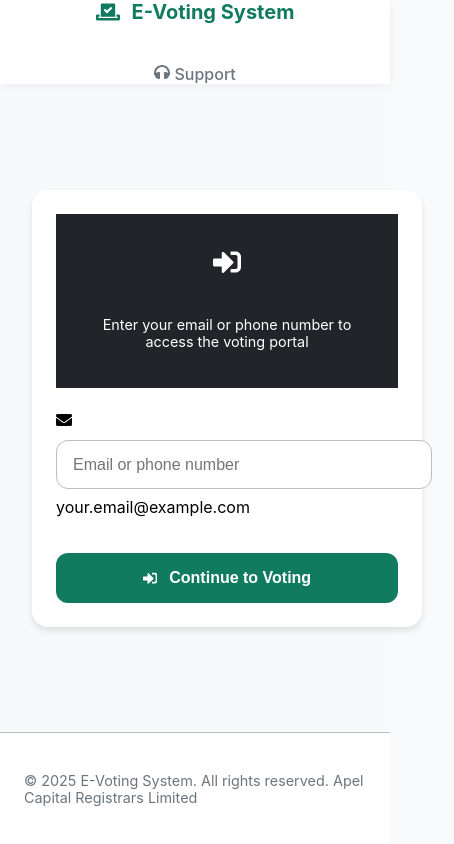
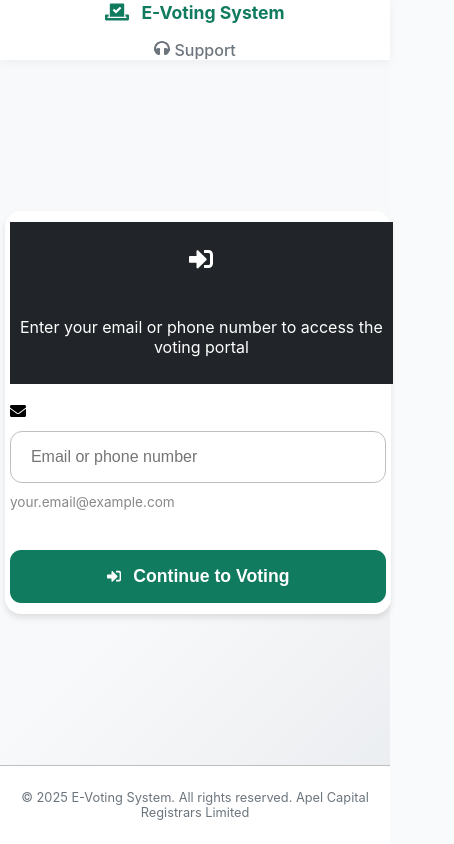
Before and after one commit to Favorjs/web-voting, a React (Vite) app: page / in a window 390 px wide. Shown: the whole page, 454 px wide, since content can reach past the window. Built offline with nearby package versions, Linux system fonts and the light colour scheme; no server answers.

Commit message:
littlee adjustments

```diff
--- a/src/components/LandingPage.css
+++ b/src/components/LandingPage.css
@@ -12,10 +12,10 @@
 }
 
 .landing-container {
-  min-height: 90vh;
+  min-height: 100vh;
   display: flex;
   flex-direction: column;
-  background-color: #f8f9fa;
+  background: linear-gradient(135deg, #f8f9fa 60%, #e9ecef 100%);
   font-family: 'Segoe UI', 'Roboto', 'Oxygen', sans-serif;
   color: var(--dark);
   line-height: 1.2;
@@ -33,23 +33,23 @@
 }
 
 .header-content {
-  max-width: 1200px;
+  max-width: 900px;
   margin: 0 auto;
-  padding: 0 2rem;
+  padding: 0 1.2rem;
   display: flex;
   justify-content: space-between;
   align-items: center;
-  gap: 1rem;
+  gap: 0.7rem;
 }
 
 .user-greeting {
   display: flex;
   align-items: baseline;
-  gap: 0.75rem;
+  gap: 0.5rem;
 }
 
 .welcome-message {
-  font-size: 1rem;
+  font-size: 1.05rem;
   font-weight: 500;
   color: var(--gray);
   margin: 0;
@@ -89,34 +89,41 @@
 /* Main Content Styles */
 .landing-main {
   flex: 1;
-  padding: 2rem 1rem;
-  max-width: 1200px;
+  padding: 2.5rem 1rem 2rem 1rem;
+  max-width: 900px;
   margin: 0 auto;
   width: 100%;
   display: flex;
   flex-direction: column;
-  gap: 3rem;
+  gap: 2.5rem;
+  align-items: center;
+  justify-content: center;
 }
 
 /* Info Card Styles */
 .info-card {
   background: white;
-  border-radius: 12px;
+  border-radius: 16px;
   box-shadow: 0 5px 20px rgba(0, 0, 0, 0.08);
   overflow: hidden;
-  max-width: 800px;
+  max-width: 500px;
   margin: 0 auto;
   width: 100%;
   border: 1px solid var(--light-gray);
+  display: flex;
+  flex-direction: column;
+  align-items: center;
 }
 
 .card-header {
   display: flex;
   align-items: center;
   gap: 1rem;
-  padding: 1.5rem;
+  padding: 1.2rem 1rem;
   background:#212529;
   color: white;
+  width: 100%;
+  justify-content: center;
 }
 
 .icon-wrapper {
@@ -135,19 +142,21 @@
 }
 
 .card-title {
-  font-size: 1.5rem;
+  font-size: 1.3rem;
   font-weight: 600;
   margin: 0;
+  text-align: center;
 }
 
 .card-body {
-  padding: 2rem;
+  padding: 1.2rem 1rem 1.5rem 1rem;
+  width: 100%;
 }
 
 .instructions-list {
   display: flex;
   flex-direction: column;
-  gap: 1.5rem;
+  gap: 1.2rem;
   list-style: none;
   padding: 0;
   margin: 0;
@@ -155,16 +164,20 @@
 
 .instruction-item {
   display: flex;
-  gap: 1.25rem;
+  gap: 1rem;
   align-items: flex-start;
   position: relative;
-  padding-left: 1.5rem;
+  padding-left: 1.2rem;
+  border-radius: 8px;
+  background: #f8f9fa;
+  box-shadow: 0 1px 4px rgba(0,0,0,0.03);
+  min-height: 56px;
 }
 
 .instruction-marker {
   position: absolute;
-  left: 0;
-  top: 5px;
+  left: 0.2rem;
+  top: 1.2rem;
   width: 8px;
   height: 8px;
   background: var(--primary);
@@ -187,10 +200,10 @@
 }
 
 .instruction-content h3 {
-  font-size: 1.1rem;
+  font-size: 1.05rem;
   font-weight: 600;
   color: var(--primary-dark);
-  margin: 0 0 0.25rem 0;
+  margin: 0 0 0.15rem 0;
 }
 
 .instruction-content p {
@@ -204,24 +217,28 @@
   display: flex;
   justify-content: center;
   padding: 0 1rem;
+  width: 100%;
 }
 
 .primary-button {
   display: flex;
   align-items: center;
   gap: 0.75rem;
-  padding: 1rem 2.5rem;
+  padding: 1.1rem 2.5rem;
   background: linear-gradient(135deg, var(--primary) 0%, var(--primary-light) 100%);
   color: white;
   border: none;
   border-radius: 50px;
-  font-size: 1.1rem;
+  font-size: 1.15rem;
   font-weight: 600;
   cursor: pointer;
   transition: all 0.3s cubic-bezier(0.25, 0.8, 0.25, 1);
   box-shadow: 0 3px 6px rgba(16, 123, 95, 0.16);
   position: relative;
   overflow: hidden;
+  width: 100%;
+  max-width: 400px;
+  justify-content: center;
 }
 
 .primary-button::before {
@@ -281,106 +298,51 @@
   .card-header {
     flex-direction: column;
     text-align: center;
-    gap: 0.75rem;
-    padding: 1.5rem 1rem;
+    gap: 0.5rem;
+    padding: 1rem 0.5rem;
   }
 
   .card-body {
-    padding: 1.5rem;
+    padding: 1rem 0.5rem 1.2rem 0.5rem;
   }
 
   .instruction-item {
-    padding-left: 1rem;
-    gap: 1rem;
+    padding-left: 0.8rem;
+    gap: 0.7rem;
+    min-height: 48px;
   }
 
   .primary-button {
-    width: 100%;
-    justify-content: center;
+    padding: 1rem 0.5rem;
+    font-size: 1.05rem;
+    max-width: 100vw;
   }
 }
 
 @media (max-width: 480px) {
   .landing-main {
-    padding: 1.5rem 0.5rem;
-    gap: 2rem;
+    padding: 1rem 0.2rem;
+    gap: 1rem;
   }
-
+  .info-card {
+    max-width: 99vw;
+    border-radius: 10px;
+  }
+  .card-header {
+    padding: 0.7rem 0.2rem;
+  }
   .card-title {
-    font-size: 1.3rem;
+    font-size: 1.1rem;
   }
-
+  .card-body {
+    padding: 0.7rem 0.2rem 1rem 0.2rem;
+  }
   .instruction-content h3 {
+    font-size: 0.98rem;
+  }
+  .primary-button {
+    padding: 0.9rem 0.2rem;
     font-size: 1rem;
+    border-radius: 30px;
   }
-
-  .primary-button {
-    padding: 0.9rem 1.5rem;
-    font-size: 1rem;
-  }
-
-
-  /* Header Styles */
-.landing-header {
-  background: white;
-  box-shadow: 0 2px 15px rgba(0, 0, 0, 0.08);
-  padding: 1rem 0;
-  position: sticky;
-  top: 0;
-  z-index: 100;
-  height: 15vh;
-  display: flex;
-  align-content: center;
-align-items: center;
-
 }
-
-.header-content {
-  max-width: 1200px;
-  margin: 0 auto;
-  padding: 0 2rem;
-  display: flex;
-  justify-content: space-between;
-  align-items: center;
-  gap: 1rem;
-  align-content: center;
-}
-
-.user-greeting {
-  display: flex;
-  align-items: baseline;
-  gap: 0.75rem;
-  align-items: center;
-}
-
-.welcome-message {
-  font-size: 1rem;
-  font-weight: 500;
-  color: var(--gray);
-  margin: 0;
-}
-
-.username {
-  font-size: 1rem;
-  font-weight: 600;
-  color: var(--primary);
-  margin: 0;
-
-}
-
-.logout-button {
-  display: flex;
-  align-items: center;
-  gap: 0.5rem;
-  background: none;
-  border: 1px solid var(--light-gray);
-  color: var(--gray);
-  font-weight: 500;
-  padding: 0.5rem 1.25rem;
-  border-radius: 50px;
-  cursor: pointer;
-  transition: all 0.3s ease;
-  align-self: center;
-
-}
-}
--- a/src/components/Login.css
+++ b/src/components/Login.css
@@ -16,7 +16,7 @@
   min-height: 100vh;
   display: flex;
   flex-direction: column;
-  background-color: #f8f9fa;
+  background: linear-gradient(135deg, #f8f9fa 60%, #e9ecef 100%);
   font-family: 'Inter', -apple-system, BlinkMacSystemFont, sans-serif;
 
 }
@@ -93,7 +93,7 @@
   padding: 2rem;
   max-width: 1200px;
   margin: 0 auto;
-  width: 50%;
+  width: 100%; /* was 50%, now 100% for better mobile fit */
 
 }
 
@@ -101,34 +101,34 @@
   background: white;
   border-radius: 1rem;
   box-shadow: var(--shadow);
-  padding: 3rem;
+  padding: 2rem 1.2rem;
   width: 100%;
-  max-width: 800px;
+  max-width: 400px;
   margin: 0 auto;
+  box-sizing: border-box;
 
 }
 
 .card-header {
   text-align: center;
-  margin-bottom: 1.5rem;
+  margin-bottom: 1.2rem;
 
 }
 
 .icon-circle {
+  width: 3.2rem;
+  height: 3.2rem;
+  margin: 0 auto 0.5rem;
+  border-radius: 50%;
+  background: #212529;
   display: flex;
   align-items: center;
   justify-content: center;
-  width: 4rem;
-  height: 3rem;
-  margin: 0 auto 0.5srem;
-  border-radius: 50%;
-  background: #212529;
-
 }
 
 .login-icon {
   color: white;
-  font-size: 1.75rem;
+  font-size: 1.5rem;
 
 }
 
@@ -141,7 +141,8 @@
 
 .subtext {
   color: #fff;
-  font-size: 1.2rem;
+  font-size: 1rem;
+  margin-top: 0.5rem;
 }
 
 /* Form Styles */
@@ -233,16 +234,16 @@
   align-items: center;
   justify-content: center;
   gap: 0.75rem;
-  padding: 1.1rem;
+  padding: 1rem 0.5rem;
   background: #107b5f;
   color: white;
   border: none;
-  border-radius: 0.75rem;
-  font-size: 1.05rem;
+  border-radius: 0.7rem;
+  font-size: 1.1rem;
   font-weight: 600;
   cursor: pointer;
   transition: all 0.3s ease;
-  margin-top: 0.5rem;
+  margin-top: 0.7rem;
 }
 
 .login-button:hover:not(:disabled) {
@@ -291,6 +292,7 @@
 .footer-content p {
   color: var(--gray);
   font-size: 0.9rem;
+  text-align: center;
 }
 
 .footer-links {
@@ -334,41 +336,60 @@
   }
 }
 
-@media (max-width: 480px) {
+@media (max-width: 600px) {
   .login-main.wide-layout {
-    padding: 1.5rem;
+    padding: 0.5rem;
   }
-
   .login-card {
-    padding: 1.5rem;
+    padding: 1.2rem 0.7rem;
+    max-width: 95vw;
+    min-width: unset;
   }
-
-  .card-header h2 {
-    font-size: 1.3rem;
+  .header-content {
+    flex-direction: column;
+    gap: 0.5rem;
+    padding: 0.7rem 0.5rem;
+    height: auto;
   }
-
-  .subtext {
-    font-size: 0.9rem;
+  .logo {
+    font-size: 1.1rem;
   }
-
-  .form-group input {
-    padding: 0.9rem 1rem;
+  .main-nav {
+    gap: 1rem;
   }
-
-  .login-button {
-    padding: 1rem;
-    font-size: 1rem;
+  .login-footer {
+    padding: 0.7rem;
+    font-size: 0.8rem;
   }
-
-  .login-main.wide-layout {
-    flex: 1;
-    display: flex;
-    align-items: center;
-    justify-content: center;
-    padding: 2rem;
-    max-width: 1200px;
-    margin: 0 auto;
-    width: 100%;
-
+  .footer-content p {
+    font-size: 0.8rem;
   }
 }
+
+@media (max-width: 400px) {
+  .login-card {
+    padding: 0.7rem 0.3rem;
+    max-width: 99vw;
+  }
+  .login-main.wide-layout {
+    padding: 0.2rem;
+  }
+}
+
+.smart-input-field, .login-button {
+  width: 100%;
+  box-sizing: border-box;
+}
+
+.login-button {
+  font-size: 1.1rem;
+  padding: 1rem 0.5rem;
+  border-radius: 0.7rem;
+  margin-top: 0.7rem;
+}
+
+.input-hint {
+  font-size: 0.85rem;
+  color: #888;
+  margin-top: 0.2rem;
+}
--- a/src/components/VotingPage.css
+++ b/src/components/VotingPage.css
@@ -20,11 +20,9 @@
   min-height: 100vh;
   display: flex;
   flex-direction: column;
-  background-color: var(--light);
+  background: linear-gradient(135deg, #f8f9fa 60%, #e9ecef 100%);
   font-family: 'Inter', -apple-system, BlinkMacSystemFont, sans-serif;
-  background-color: #f0f0f0;
-width: 100%;
-
+  width: 100%;
 }
 
 /* Header - Responsive */
@@ -97,28 +95,39 @@ width: 100%;
 /* Main Content - Responsive */
 .voting-main {
   flex: 1;
-  padding: 2rem 1rem;
-  max-width: 1200px;
+  padding: 2.5rem 1rem 2rem 1rem;
+  max-width: 900px;
   margin: 0 auto;
   width: 100%;
+  display: flex;
+  flex-direction: column;
+  align-items: center;
+  justify-content: center;
 }
 
 .resolution-card {
   background: white;
-  border-radius: var(--border-radius);
-  box-shadow: var(--shadow);
+  border-radius: 18px;
+  box-shadow: 0 8px 30px rgba(0,0,0,0.10);
   overflow: hidden;
-  max-width: 100%;
+  max-width: 500px;
   margin: 0 auto;
+  width: 100%;
+  display: flex;
+  flex-direction: column;
+  align-items: center;
 }
 
 .card-header {
   display: flex;
   flex-direction: column;
   gap: 1rem;
-  padding: 1.5rem;
+  padding: 1.2rem 1rem;
   background: var(--dark);
   color: white;
+  width: 100%;
+  justify-content: center;
+  align-items: center;
 }
 
 @media (min-width: 600px) {
@@ -130,17 +139,19 @@ width: 100%;
 }
 
 .card-header h2 {
-  font-size: clamp(1.1rem, 2vw, 1.25rem);
+  font-size: 1.3rem;
   font-weight: 600;
   margin: 0;
+  text-align: center;
 }
 
 .voting-status {
-  padding: 0.5rem 1rem;
+  padding: 0.5rem 1.2rem;
   border-radius: 50px;
-  font-size: 0.875rem;
-  font-weight: 600;
+  font-size: 1rem;
+  font-weight: 700;
   white-space: nowrap;
+  margin-top: 0.3rem;
 }
 
 .voting-status.open {
@@ -152,9 +163,11 @@ width: 100%;
 }
 
 .resolution-content {
-  padding: 1.5rem;
+  padding: 1.2rem 1rem 1.5rem 1rem;
+  width: 100%;
+  text-align: center;
   line-height: 1.6;
-  font-size: clamp(0.95rem, 2vw, 1rem);
+  font-size: 1.05rem;
 }
 
 .resolution-content p {
@@ -163,25 +176,28 @@ width: 100%;
 
 /* Voting Interface - Responsive */
 .voting-interface {
-  padding: 0 1.5rem 1.5rem;
+  padding: 0 1rem 1.5rem 1rem;
+  width: 100%;
 }
 
 .vote-confirmation {
   text-align: center;
-  padding: 1.5rem;
+  padding: 1.5rem 0.5rem;
   background: var(--light);
-  border-radius: var(--border-radius);
+  border-radius: 12px;
+  font-size: 1.1rem;
 }
 
 .confirmation-icon {
   color: var(--success);
-  font-size: 2rem;
+  font-size: 2.2rem;
   margin-bottom: 1rem;
 }
 
 .vote-confirmation h3 {
   margin-bottom: 1rem;
   font-size: 1.25rem;
+  color: var(--primary-dark);
 }
 
 .vote-counts {
@@ -215,8 +231,9 @@ width: 100%;
 .vote-buttons {
   display: flex;
   flex-direction: column;
-  gap: 1rem;
+  gap: 1.2rem;
   margin-top: 1.5rem;
+  width: 100%;
 }
 
 @media (min-width: 500px) {
@@ -231,15 +248,17 @@ width: 100%;
   display: flex;
   align-items: center;
   justify-content: center;
-  gap: 0.5rem;
-  padding: 1rem;
+  gap: 0.7rem;
+  padding: 1.2rem 0.5rem;
   border: none;
-  border-radius: var(--border-radius);
-  font-weight: 600;
+  border-radius: 12px;
+  font-weight: 700;
   cursor: pointer;
   transition: all 0.2s ease;
-  font-size: 1rem;
-  min-width: 120px;
+  font-size: 1.1rem;
+  width: 100%;
+  min-width: unset;
+  box-shadow: 0 2px 8px rgba(16,123,95,0.08);
 }
 
 .yes-btn {
@@ -252,12 +271,12 @@ width: 100%;
   color: white;
 }
 
-.vote-btn:hover:not(:disabled) {
+.vote-btn:hover:not(:disabled), .audit-btn:hover:not(:disabled) {
   transform: translateY(-2px);
-  box-shadow: 0 4px 8px rgba(0, 0, 0, 0.1);
+  box-shadow: 0 4px 12px rgba(16, 123, 95, 0.13);
 }
 
-.vote-btn:disabled {
+.vote-btn:disabled, .audit-btn:disabled {
   opacity: 0.7;
   cursor: not-allowed;
 }
@@ -265,9 +284,9 @@ width: 100%;
 /* Footer - Responsive */
 .voting-footer {
   text-align: center;
-  padding: 1.5rem;
+  padding: 1rem;
   color: var(--gray);
-  font-size: 0.875rem;
+  font-size: 0.95rem;
   background: white;
   border-top: 1px solid var(--light-gray);
 }
@@ -318,33 +337,51 @@ width: 100%;
 }
 
 /* Extra Small Devices (phones) */
-@media (max-width: 400px) {
-  .header-content {
-    padding: 0 1rem;
+@media (max-width: 600px) {
+  .voting-main {
+    padding: 1.2rem 0.2rem;
+    gap: 1.2rem;
   }
-
-  .resolution-content, .voting-interface {
-    padding: 1rem;
+  .resolution-card {
+    max-width: 98vw;
+    border-radius: 12px;
   }
-
-  .vote-btn {
-    width: 100%;
-    padding: 1rem;
+  .card-header {
+    padding: 1rem 0.5rem;
   }
-
-}
-
-/* Small Devices (tablets) */
-@media (min-width: 600px) {
-  .voting-main {
-    padding: 2rem;
+  .card-header h2 {
+    font-size: 1.1rem;
+  }
+  .resolution-content {
+    padding: 1rem 0.5rem 1.2rem 0.5rem;
+    font-size: 1rem;
+  }
+  .vote-btn, .audit-btn {
+    font-size: 1rem;
+    padding: 1rem 0.2rem;
+    border-radius: 10px;
+  }
+  .vote-confirmation {
+    padding: 1rem 0.2rem;
+    font-size: 1rem;
   }
 }
 
-/* Medium Devices (small laptops) */
-@media (min-width: 900px) {
+@media (max-width: 400px) {
+  .voting-main {
+    padding: 0.5rem 0.1rem;
+  }
   .resolution-card {
-    max-width: 800px;
+    max-width: 99vw;
+    border-radius: 8px;
+  }
+  .card-header {
+    padding: 0.7rem 0.2rem;
+  }
+  .vote-btn, .audit-btn {
+    font-size: 0.98rem;
+    padding: 0.8rem 0.1rem;
+    border-radius: 8px;
   }
 }
 
@@ -358,13 +395,11 @@ width: 100%;
 .audit-btn {
   background-color: #FF9800;
   color: white;
-  font-size: 1.2rem;
-  padding: 1.5rem;
-  min-width: 200px;
-  display: flex;
-  align-items: center;
-  justify-content: center;
-  gap: 0.5rem;
+  font-size: 1.15rem;
+  padding: 1.2rem 0.5rem;
+  border-radius: 12px;
+  width: 100%;
+  min-width: unset;
 }
 
 .audit-btn:hover:not(:disabled) {
@@ -376,36 +411,6 @@ width: 100%;
   cursor: not-allowed;
 }
 
-/* Update existing styles to accommodate audit voting */
-
-.voting-interface {
-  padding: 0 1.5rem 1.5rem;
-}
-
-.vote-confirmation {
-  text-align: center;
-  padding: 1.5rem;
-  background: var(--light);
-  border-radius: var(--border-radius);
-}
-
-.confirmation-icon {
-  color: var(--success);
-  font-size: 2rem;
-  margin-bottom: 1rem;
-}
-
-.vote-confirmation h3 {
-  margin-bottom: 1rem;
-  font-size: 1.25rem;
-}
-
-.vote-confirmation p {
-  margin: 0.5rem 0;
-  font-size: 1rem;
-  color: var(--dark);
-}
-
 .audit-btn svg {
   font-size: 2rem;   /* bigger hand-raise icon */
 }
```
